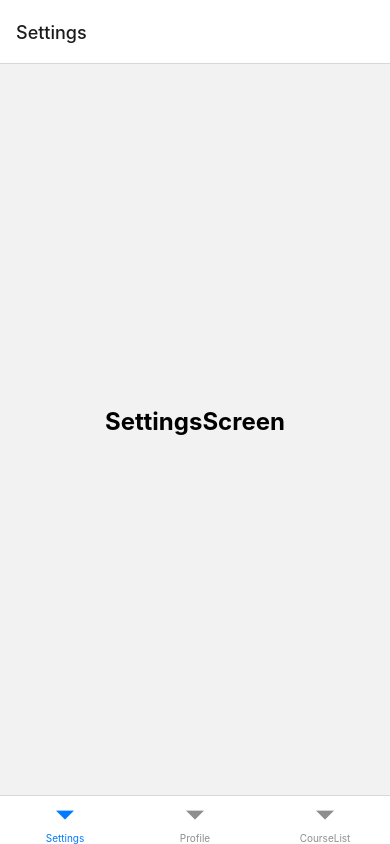
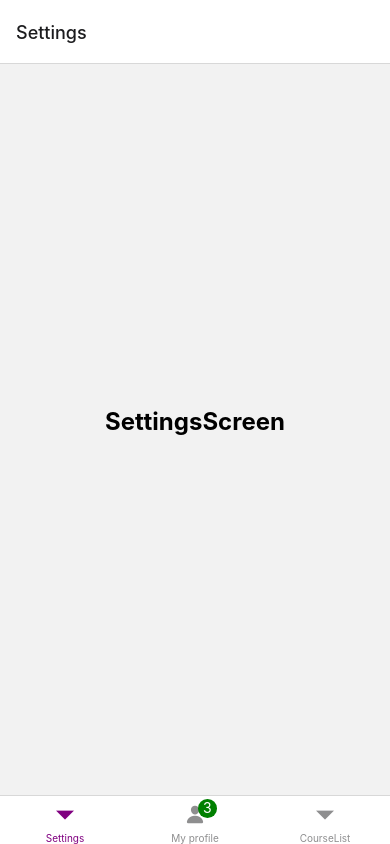
Before and after one commit to OkkashaAlly/react-native-tut, a React Native app: screen / in a window 390 px wide. Built offline with nearby package versions, Linux system fonts and the light colour scheme.

Commit message:
81 - Tab Navigation Options

```diff
--- a/App.jsx
+++ b/App.jsx
@@ -4,14 +4,36 @@
 import ProfileScreen from "./screens/ProfileScreen";
 import SettingsScreen from "./screens/SettingsScreen";
 
+import Ionicons from "@expo/vector-icons/Ionicons";
+
 const Tab = createBottomTabNavigator();
 
 export default function App() {
   return (
     <NavigationContainer>
-      <Tab.Navigator>
+      <Tab.Navigator
+        screenOptions={{
+          tabBarLabelPosition: "below-icon",
+          tabBarShowLabel: true,
+          tabBarActiveTintColor: "purple",
+        }}
+      >
         <Tab.Screen name="Settings" component={SettingsScreen} />
-        <Tab.Screen name="Profile" component={ProfileScreen} />
+        <Tab.Screen
+          name="Profile"
+          component={ProfileScreen}
+          options={{
+            tabBarLabel: "My profile",
+            tabBarIcon: ({ color }) => (
+              <Ionicons name="person" size={20} color={color} />
+            ),
+            tabBarBadge: 3,
+            tabBarBadgeStyle: {
+              backgroundColor: "green",
+              // color: "red"
+            },
+          }}
+        />
         <Tab.Screen name="CourseList" component={CourseListScreen} />
       </Tab.Navigator>
     </NavigationContainer>
```
